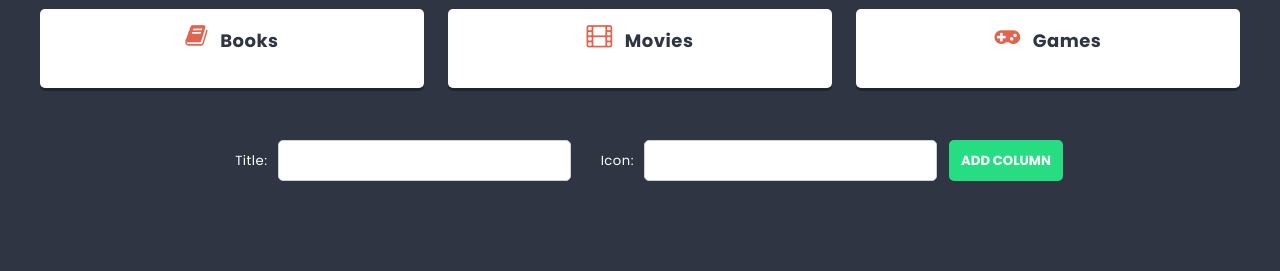
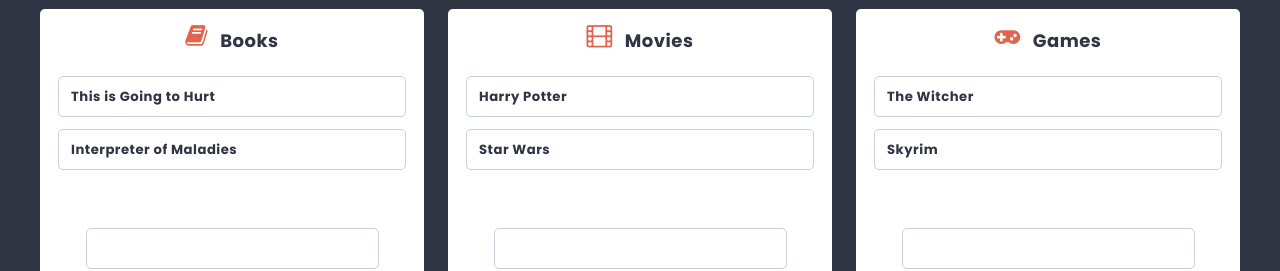
Before and after one commit to tomsob87/first-react-project, a React (Create React App) app: page / in a window 1280 px wide. Shown: the part 532-803 px from the top of the page. Built offline with nearby package versions, Linux system fonts and the light colour scheme.

Commit message:
Add CardForm

```diff
--- /dev/null
+++ b/src/components/Card/Card.js
@@ -0,0 +1,9 @@
+import styles from './Card.module.scss'
+
+const Card = props => {
+    return (
+        <li className={styles.card}>{props.title}</li>
+    );
+};
+
+export default Card;
--- /dev/null
+++ b/src/components/Card/Card.module.scss
@@ -0,0 +1,13 @@
+@import '../../styles/settings.scss';
+
+.card {
+    position: relative;
+    background: $color-light;
+    border: 1px solid lighten($color-dark, 60%);
+    padding: $base-size;
+    margin: 0 0 $base-size 0;
+    border-radius: $radius;
+    display: flex;
+    justify-content: space-between;
+    font-weight: bold;
+}
--- /dev/null
+++ b/src/components/CardForm/CardForm.js
@@ -0,0 +1,23 @@
+import styles from './CardForm.module.scss'
+import { useState } from 'react';
+import Button from '../Button/Button';
+import TextInput from '../TextInput/TextInput';
+
+const CardForm = props => {
+    const [title, setTitle] = useState('');
+
+    const handleSubmit = e => {
+        e.preventDefault();
+        props.action({ title: title }, props.columnId);
+        setTitle('');
+    };
+
+    return (
+        <form className={styles.cardForm} onSubmit={handleSubmit}>
+            <TextInput value={title} onChange={e => setTitle(e.target.value)} />
+            <Button>Add card</Button>
+        </form>
+    );
+}
+
+export default CardForm;
--- /dev/null
+++ b/src/components/CardForm/CardForm.module.scss
@@ -0,0 +1,8 @@
+.cardForm {
+    margin-top: 30px;
+    text-align: center;
+    padding: 10px;
+    span {
+        padding: 0 6px 0 30px;
+    }
+}
--- a/src/components/Column/Column.js
+++ b/src/components/Column/Column.js
@@ -1,8 +1,14 @@
 import styles from './Column.module.scss'
+import Card from '../Card/Card';
+import CardForm from '../CardForm/CardForm';
 
 const Column = props => {
     return <article className={styles.column}>
         <h2 className={styles.title}><span className={styles.icon + ' fa fa-' + props.icon}></span>{props.title}</h2>
+        <ul className={styles.cards}>
+            {props.cards.map(card => <Card key={card.id} title={card.title} />)}
+        </ul>
+        <CardForm columnId={props.id} action={(newCard) => props.addCard(newCard, props.id)} />
     </article>
 };
 
--- a/src/components/List/List.js
+++ b/src/components/List/List.js
@@ -8,13 +8,48 @@
 const List = () => {
 
     const [columns, setColumns] = useState([
-        { id: 1, title: 'Books', icon: 'book' },
-        { id: 2, title: 'Movies', icon: 'film' },
-        { id: 3, title: 'Games', icon: 'gamepad' }
+        {
+            id: 1,
+            title: 'Books',
+            icon: 'book',
+            cards: [
+                { id: 1, title: 'This is Going to Hurt' },
+                { id: 2, title: 'Interpreter of Maladies' }
+            ]
+        },
+        {
+            id: 2,
+            title: 'Movies',
+            icon: 'film',
+            cards: [
+                { id: 1, title: 'Harry Potter' },
+                { id: 2, title: 'Star Wars' }
+            ]
+        },
+        {
+            id: 3,
+            title: 'Games',
+            icon: 'gamepad',
+            cards: [
+                { id: 1, title: 'The Witcher' },
+                { id: 2, title: 'Skyrim' }
+            ]
+        }
     ]);
 
     const addColumn = newColumn => {
-        setColumns([...columns, { id: shortid(), title: newColumn.title, icon: newColumn.icon }]);
+        setColumns([...columns, { id: shortid(), title: newColumn.title, icon: newColumn.icon, cards: [] }]);
+    };
+
+    const addCard = (newCard, columnId) => {
+        const columnsUpdated = columns.map(column => {
+            if(column.id === columnId)
+                return { ...column, cards: [...column.cards, { id: shortid(), title: newCard.title }]}
+            else
+                return column
+        })
+
+        setColumns(columnsUpdated);
     };
 
     return (
@@ -24,7 +59,15 @@
             </header>
             <p className={styles.description}>Interesting things I want to check out</p>
             <section className={styles.columns}>
-                {columns.map(column => <Column key={column.id} title={column.title} icon={column.icon} />)}
+                {columns.map(column =>
+                <Column
+                    key={column.id}
+                    id={column.id}
+                    title={column.title}
+                    icon={column.icon}
+                    cards={column.cards}
+                    addCard={addCard}
+                />)}
             </section>
             <ColumnForm action={addColumn} />
         </div>
```
